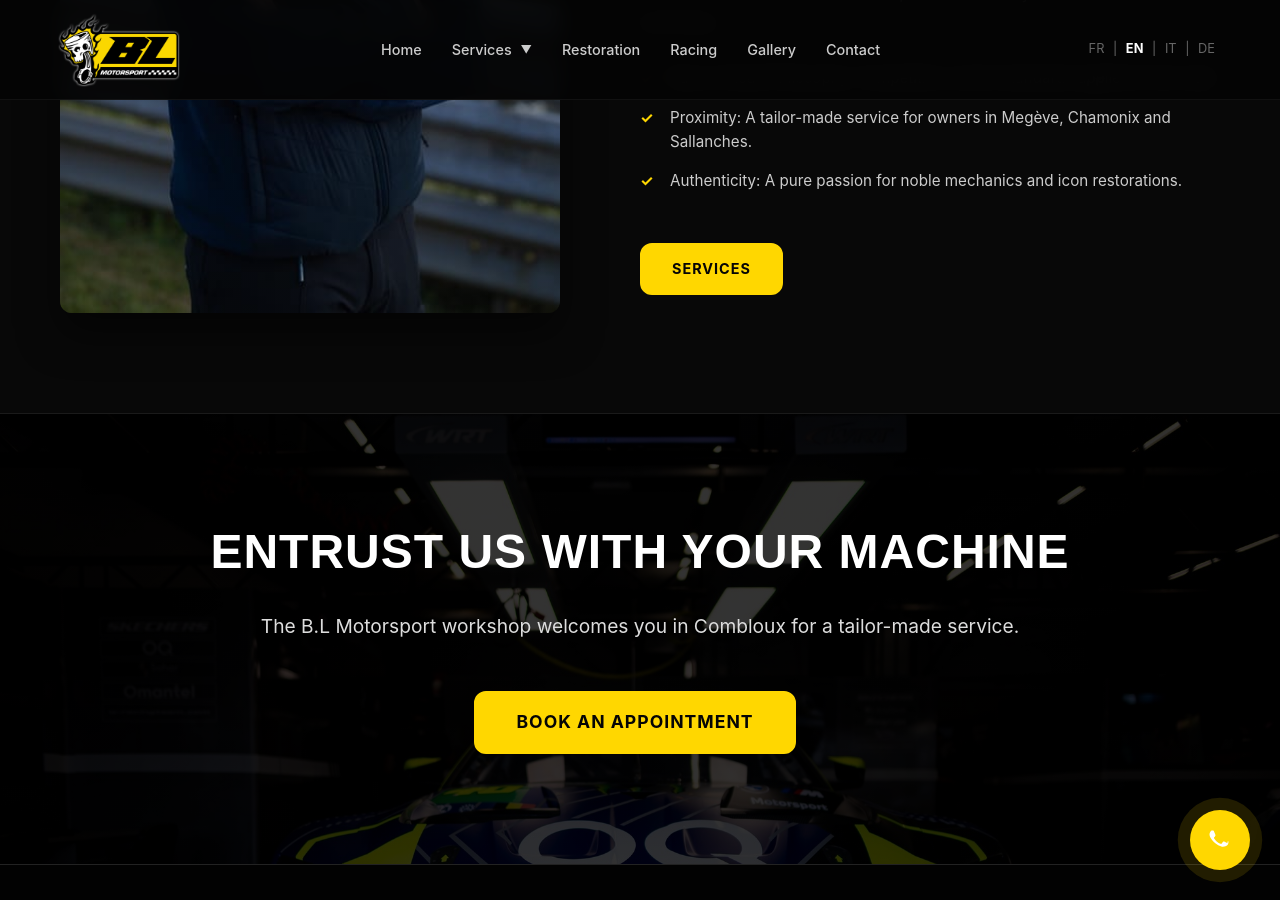
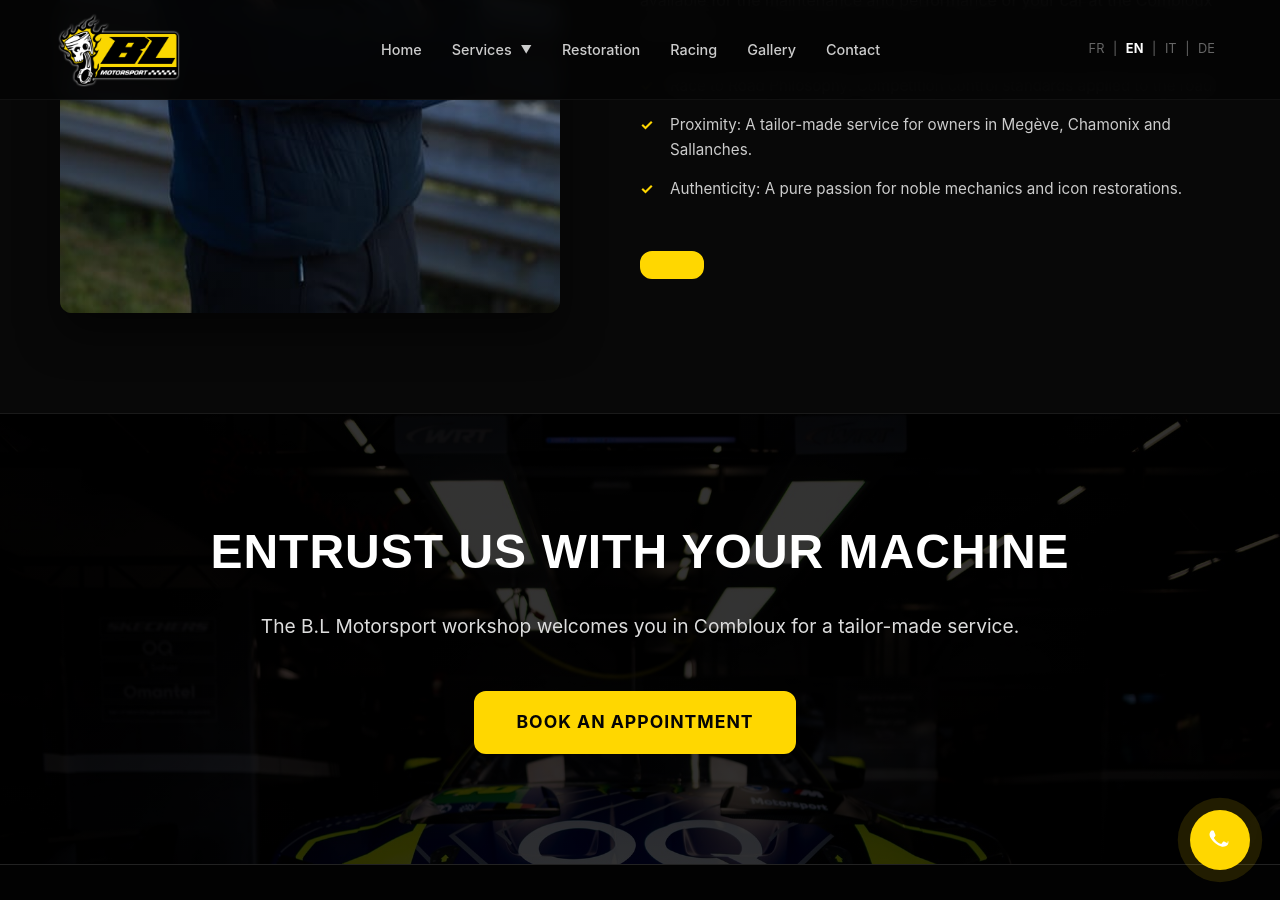
Before and after one commit to DuvalDVL/bl-motorsport, a Jekyll site: the page built from en/index.html, in a window 1280 px wide and 900 px high, scrolled down 3446 px. Built offline with Jekyll 4.4.1, drawn with Linux system fonts in a browser that asks for light colours.

Commit message:
Update index.html

```diff
--- a/en/index.html
+++ b/en/index.html
@@ -149,7 +149,9 @@ lang: en
         <li>{{ site.data.locales.bio_detail.f3[page.lang] }}</li>
       </ul>
       <div class="bio-cta-wrapper">
-        <a href="{{ site.baseurl }}/{{ page.lang }}/prestations" class="btn btn-primary">{{ site.data.locales.bio_detail.btn | default: "Services" }}</a>
+        <a href="{{ site.baseurl }}/{{ page.lang }}/prestations" class="btn btn-primary">
+  {{ site.data.locales.bio_detail.btn[page.lang] }}
+</a>
       </div>
     </div>
   </div>
```
